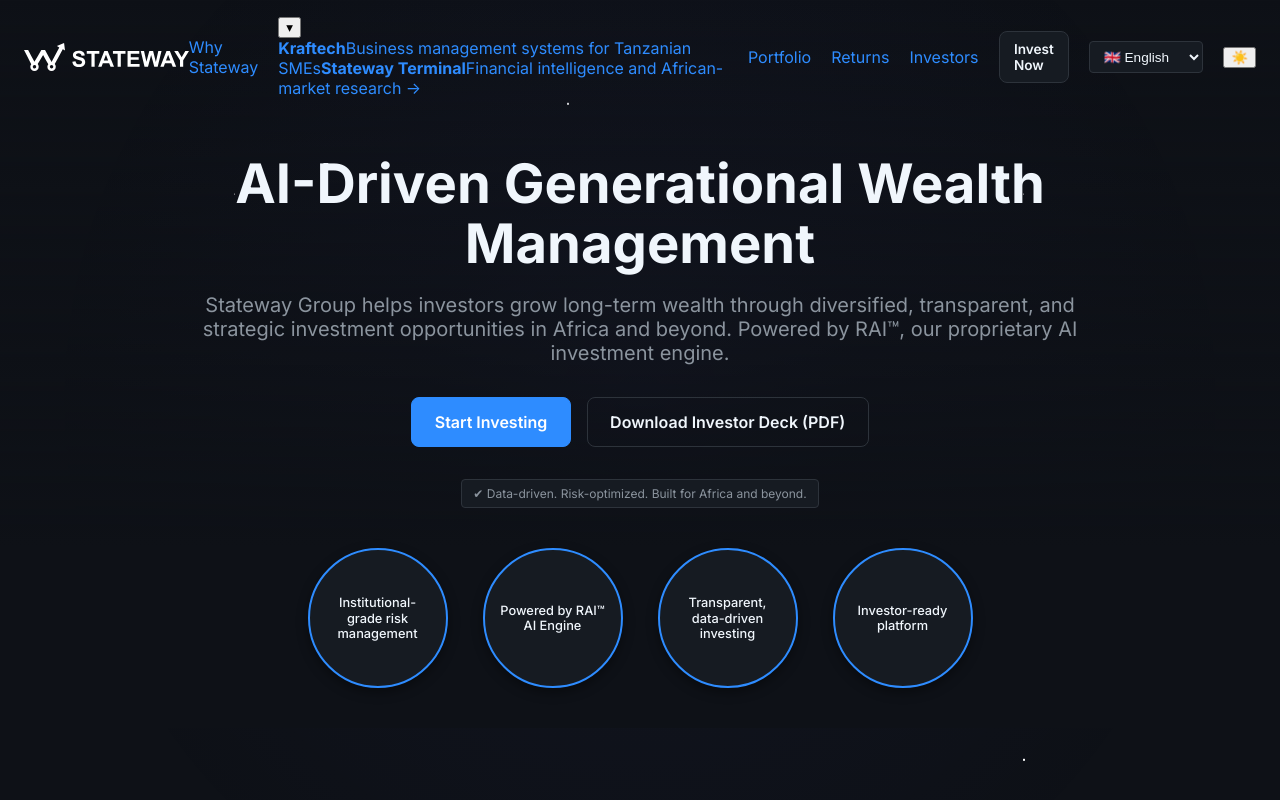
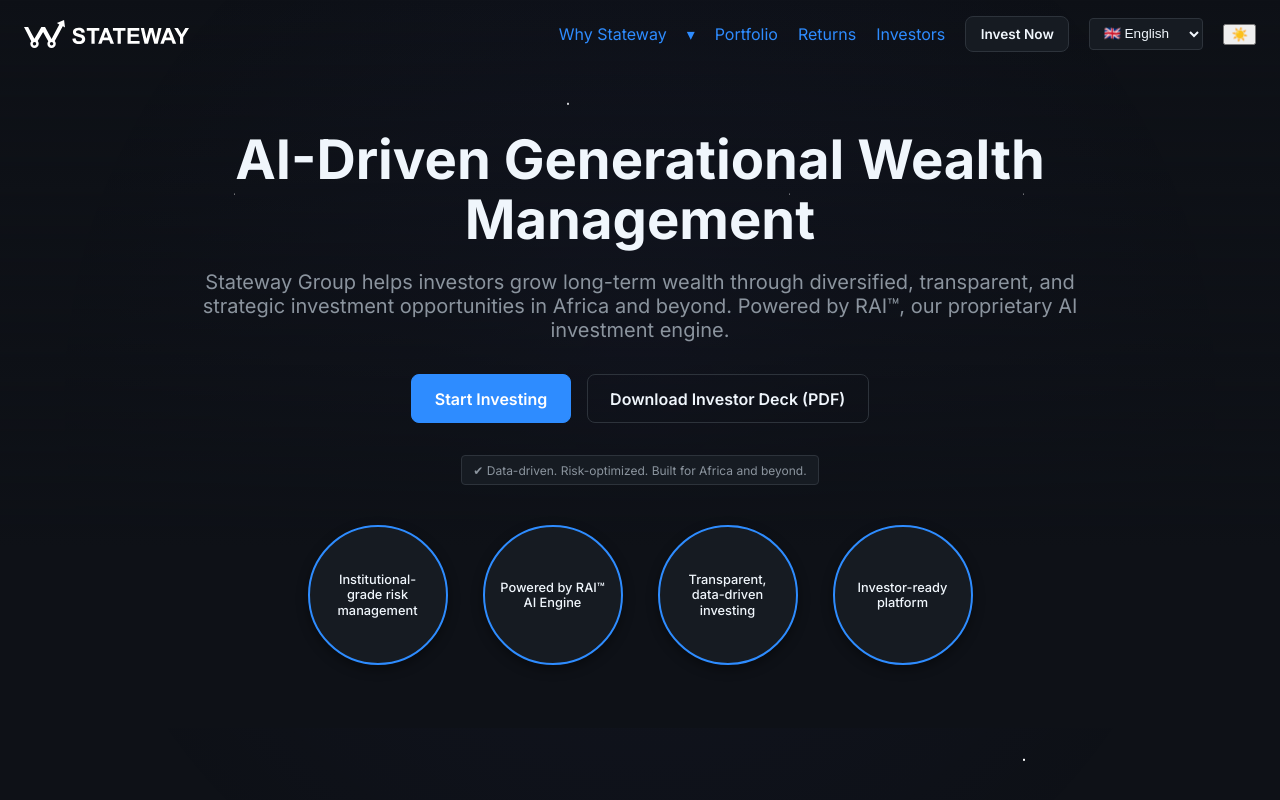
Before and after one commit to Eddieaero/stateway, a React (Vite) app: page / in a window 1280 px wide. Shown: the top 800 px of the page. Built offline with nearby package versions, Linux system fonts and the light colour scheme.

Commit message:
Style Stateway products navigation

```diff
--- a/src/styles/global.css
+++ b/src/styles/global.css
@@ -278,6 +278,110 @@
   align-items: center;
 }
 
+
+.nav-products {
+  position: relative;
+}
+
+.nav-products-trigger {
+  display: inline-flex;
+  align-items: center;
+  gap: .35rem;
+  border: 0;
+  background: transparent;
+  color: var(--color-primary);
+  font: inherit;
+  cursor: pointer;
+  padding: .35rem 0;
+}
+
+.nav-products-trigger:hover,
+.nav-products-trigger:focus-visible {
+  color: var(--color-primary-accent);
+  outline: none;
+}
+
+.products-dropdown {
+  position: absolute;
+  top: calc(100% + .75rem);
+  left: 50%;
+  transform: translate(-50%, -.4rem);
+  width: min(340px, 82vw);
+  padding: .55rem;
+  border: 1px solid var(--color-border);
+  border-radius: var(--radius-md);
+  background: var(--color-surface);
+  box-shadow: var(--shadow-md);
+  opacity: 0;
+  visibility: hidden;
+  pointer-events: none;
+  transition: opacity var(--transition), transform var(--transition), visibility var(--transition);
+  z-index: 110;
+}
+
+.nav-products:hover .products-dropdown,
+.nav-products:focus-within .products-dropdown {
+  opacity: 1;
+  visibility: visible;
+  pointer-events: auto;
+  transform: translate(-50%, 0);
+}
+
+.product-link {
+  display: flex;
+  flex-direction: column;
+  gap: .25rem;
+  padding: .8rem .85rem;
+  border-radius: var(--radius-sm);
+  color: var(--color-text);
+  text-decoration: none;
+}
+
+.product-link:hover,
+.product-link:focus-visible {
+  background: var(--color-bg);
+  text-decoration: none;
+  outline: none;
+}
+
+.product-link strong {
+  font-size: .92rem;
+  color: var(--color-text);
+}
+
+.product-link span {
+  font-size: .76rem;
+  line-height: 1.45;
+  color: var(--color-muted);
+}
+
+.products-all {
+  display: block;
+  margin-top: .25rem;
+  padding: .75rem .85rem;
+  border-top: 1px solid var(--color-border);
+  color: var(--color-primary);
+  font-size: .8rem;
+  font-weight: 600;
+  text-decoration: none;
+}
+
+.products-all:hover,
+.products-all:focus-visible {
+  color: var(--color-primary-accent);
+  text-decoration: none;
+  outline: none;
+}
+
+.mobile-products-label {
+  padding: 1rem 1.5rem .55rem;
+  color: var(--color-muted);
+  font-size: .72rem;
+  font-weight: 700;
+  letter-spacing: .08em;
+  text-transform: uppercase;
+}
+
 .logo-img {
   height: 28px;
   width: auto;
```
